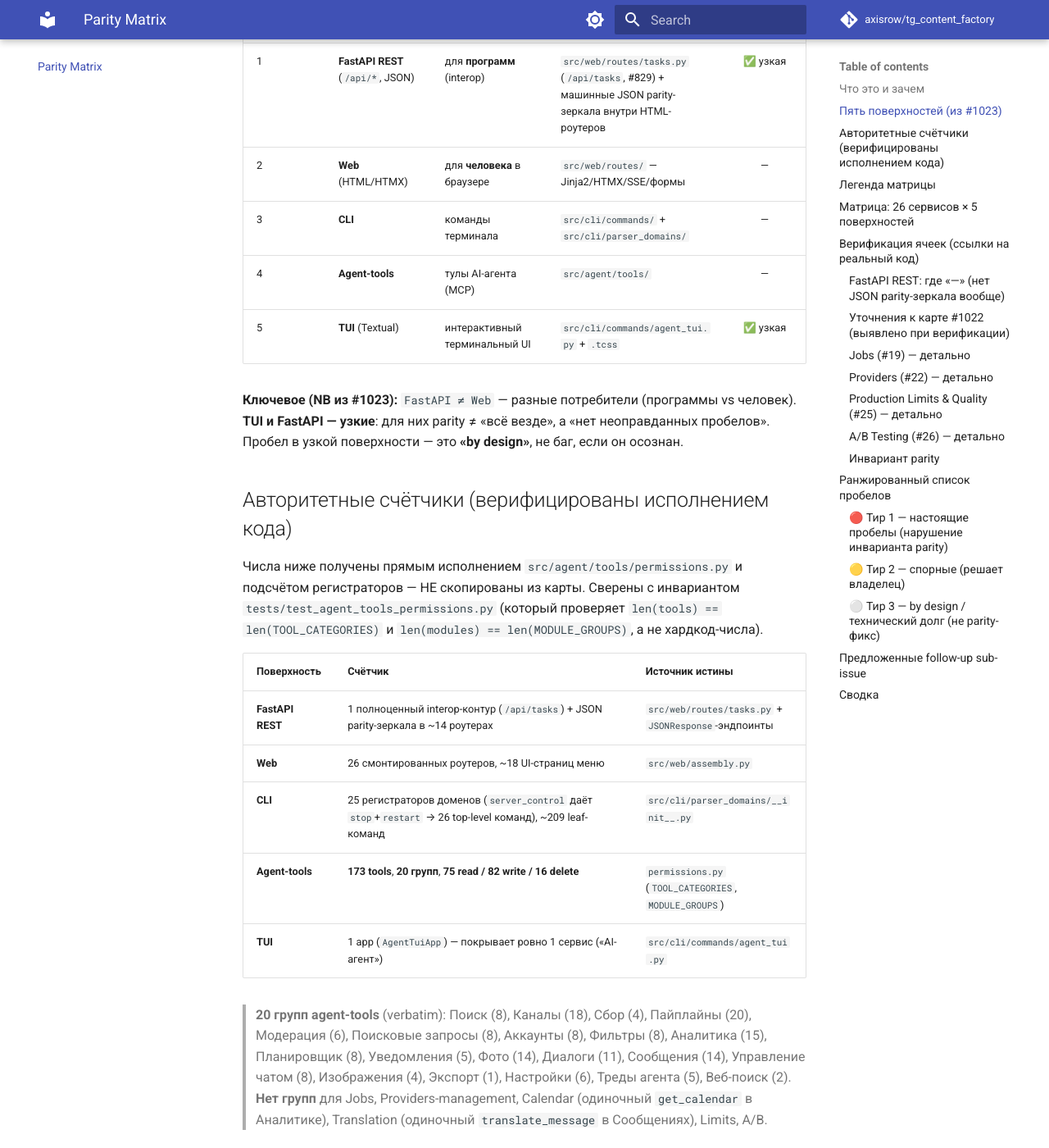
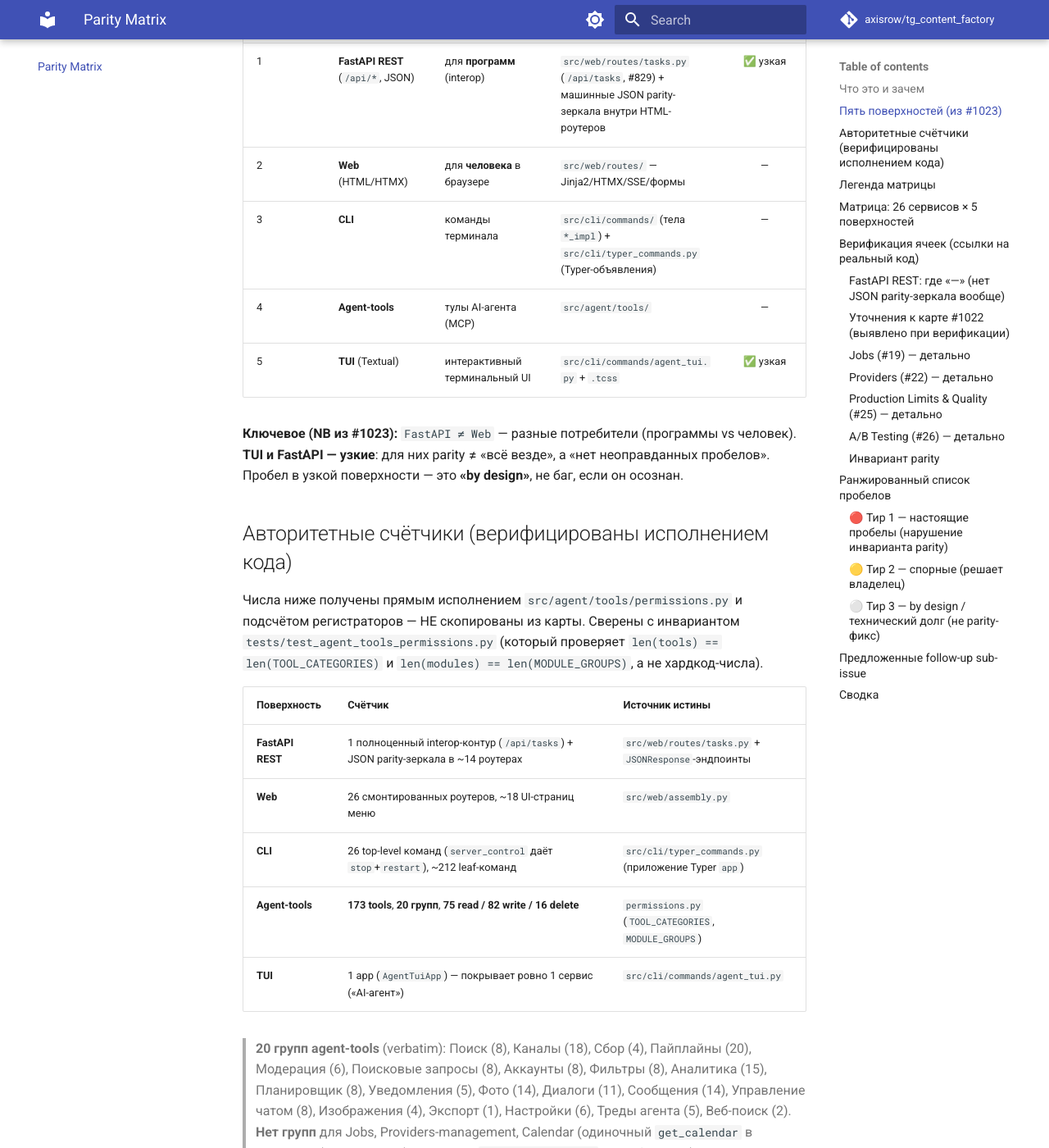
Before and after one commit to axisrow/tg_content_factory, an MkDocs documentation site: the page built from docs/parity-matrix.md, in a window 1280 px wide and 1400 px high, scrolled down 701 px. Shown: the whole window at 82% size. Built offline with MkDocs 1.6.1 and Material for MkDocs 9.7.7, drawn with Linux system fonts in a browser that asks for light colours; comment, search, counter and statistics services are not loaded; some of the changed text lies outside the part shown.

Commit message:
docs: point CLI API reference at the Typer app, not the deleted parser (Final, #1125)
mkdocs build --strict broke on the `::: src.cli.parser` autodoc directive after
#1125 removed the module. Replace it with the Typer surface (typer_app +
typer_commands) and refresh the prose in feature-map / parity-matrix /
real-telegram that still named parser_domains / build_parser (the leaf audit now
walks the Typer app; ~212 leaf commands across 26 top-level groups).

Refs #1125 #1162

Co-Authored-By: Claude Opus 4.8 <noreply@anthropic.com>
Claude-Session: https://claude.ai/code/session_01FkiEyUUAY5xGhHJedxJmDQ

```diff
--- a/docs/parity-matrix.md
+++ b/docs/parity-matrix.md
@@ -15,7 +15,7 @@
 |---|-------------|----------|-----------|:------:|
 | 1 | **FastAPI REST** (`/api/*`, JSON) | для **программ** (interop) | `src/web/routes/tasks.py` (`/api/tasks`, #829) + машинные JSON parity-зеркала внутри HTML-роутеров | ✅ узкая |
 | 2 | **Web** (HTML/HTMX) | для **человека** в браузере | `src/web/routes/` — Jinja2/HTMX/SSE/формы | — |
-| 3 | **CLI** | команды терминала | `src/cli/commands/` + `src/cli/parser_domains/` | — |
+| 3 | **CLI** | команды терминала | `src/cli/commands/` (тела `*_impl`) + `src/cli/typer_commands.py` (Typer-объявления) | — |
 | 4 | **Agent-tools** | тулы AI-агента (MCP) | `src/agent/tools/` | — |
 | 5 | **TUI** (Textual) | интерактивный терминальный UI | `src/cli/commands/agent_tui.py` + `.tcss` | ✅ узкая |
 
@@ -29,7 +29,7 @@
 |-------------|---------|-----------------|
 | **FastAPI REST** | 1 полноценный interop-контур (`/api/tasks`) + JSON parity-зеркала в ~14 роутерах | `src/web/routes/tasks.py` + `JSONResponse`-эндпоинты |
 | **Web** | 26 смонтированных роутеров, ~18 UI-страниц меню | `src/web/assembly.py` |
-| **CLI** | 25 регистраторов доменов (`server_control` даёт `stop`+`restart` → 26 top-level команд), ~209 leaf-команд | `src/cli/parser_domains/__init__.py` |
+| **CLI** | 26 top-level команд (`server_control` даёт `stop`+`restart`), ~212 leaf-команд | `src/cli/typer_commands.py` (приложение Typer `app`) |
 | **Agent-tools** | **173 tools**, **20 групп**, **75 read / 82 write / 16 delete** | `permissions.py` (`TOOL_CATEGORIES`, `MODULE_GROUPS`) |
 | **TUI** | 1 app (`AgentTuiApp`) — покрывает ровно 1 сервис («AI-агент») | `src/cli/commands/agent_tui.py` |
 
@@ -101,7 +101,7 @@
 ### Jobs (#19) — детально
 - Web: `GET /jobs` + `GET /jobs/fragments/list` (`src/web/routes/jobs.py:46-88`), бэкенд `JobsReadModel` (`src/services/jobs_read_model.py`).
 - FastAPI REST: `GET /jobs/api/list` (JSON, filterable по source/status — `jobs.py:57-66`).
-- CLI: **нет домена `jobs`** — подтверждено: в `src/cli/parser_domains/__init__.py` 25 регистраторов, `jobs` отсутствует. Косвенно видно через `scheduler status`, `dialogs queue status`, `pipeline runs`.
+- CLI: **нет домена `jobs`** — подтверждено: в приложении Typer (`src/cli/typer_commands.py`) такой top-level команды нет. Косвенно видно через `scheduler status`, `dialogs queue status`, `pipeline runs`.
 - agent: **нет прямого tool** — только косвенно `get_telegram_queue_status` (группа «Сообщения») и `get_pipeline_queue` (группа «Пайплайны»). Нет агрегированного jobs-tool.
 
 ### Providers (#22) — детально
```
Also changed, not shown: docs/feature-map.md (+1 -1 lines), docs/reference/api/cli-internals.md (+8 -2 lines), docs/testing/real-telegram.md (+1 -1 lines).
